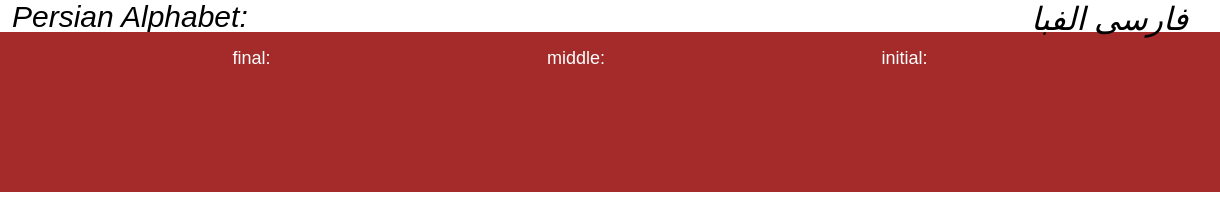
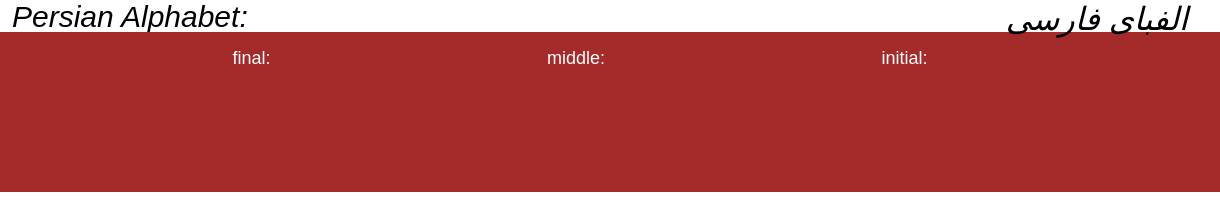
Before and after one commit to americajones/farsi-alphabet, a plain HTML site: page index.html in a window 1280 px wide. Shown: the top 221 px of the page, 60-1280 px from the left. Drawn offline with Linux system fonts and the light colour scheme.

Commit message:
spelling fix

```diff
--- a/index.html
+++ b/index.html
@@ -15,7 +15,7 @@
     <div class="header">
         <img src="assets/images/iran.jpg" alt="Iran flag">
         <h1 class="english">Persian Alphabet:</h1>
-        <h1 class="persian">فارسی الفبا</h1>
+        <h1 class="persian">الفبای فارسی</h1>
     </div>
     <div class="content">
 
```
